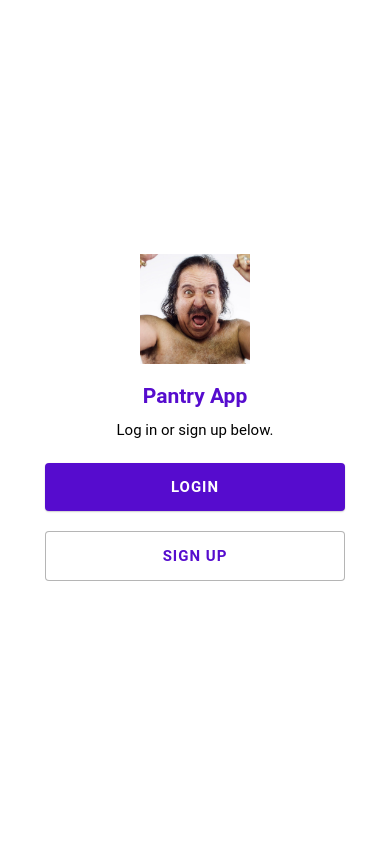
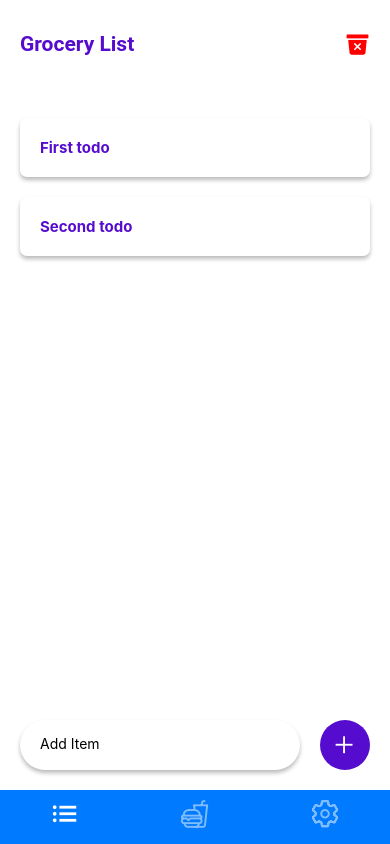
Before and after one commit to sanckh/PantryApp, a React Native app: screen /Grocery in a window 390 px wide. Built offline with nearby package versions, Linux system fonts and the light colour scheme; what react-native-status-bar-height would draw is missing.

Commit message:
began working on grocerylist screen.

```diff
--- a/App.js
+++ b/App.js
@@ -7,6 +7,7 @@ import { createBottomTabNavigator } from '@react-navigation/bottom-tabs';
 import { createMaterialBottomTabNavigator } from '@react-navigation/material-bottom-tabs'
 import { theme } from './core/theme';
 import Ionicons from 'react-native-vector-icons/Ionicons'
+// import 'react-native-gesture-handler';
 
 
 
@@ -76,7 +77,7 @@ export default function App() {
     <Provider theme={theme}>
         <NavigationContainer>
         <Stack.Navigator
-        initialRouteName = "StartScreen"
+        initialRouteName = "Home"
         screenOptions = {{
           headerShown: false,
         }}
--- a/core/theme.js
+++ b/core/theme.js
@@ -8,5 +8,6 @@ export const theme = {
     primary: '#560CCE',
     secondary: '#414757',
     error: '#f13a59',
+    white: "#fff"
   },
 }
--- a/navigation/screens/GroceryList.js
+++ b/navigation/screens/GroceryList.js
@@ -1,27 +1,117 @@
-import {StyleSheet, Text, View, ScrollView } from 'react-native';
+import React from 'react';
+import {StyleSheet, Text, View, ScrollView, SafeAreaView, TextInput, TouchableOpacity, FlatList } from 'react-native';
+import { theme } from '../../core/theme';
+import Header from '../../components/Header';
+import Ionicons from 'react-native-vector-icons/Ionicons'
 
 
-export default function GroceryList() {
+const GroceryList = () => {
     //state can go here
+    const [todos, setTodos] = React.useState([
+        {id:1, task:"First todo", completed: true},
+        {id:2, task:"Second todo", completed: true},
+    ]);
+
+const ListItem = ({todo}) => {
+    return (
+        <View style = {styles.listItem}>
+            <View>
+                <Text style = {{fontWeight: 'bold', fontSize: 15, color: theme.colors.primary}}>
+                    {todo?.task}
+                </Text>
+            </View>
+        </View>
+    )
+}
 
     return(
-        //UI and Implement Logic
-        <View style = {styles.container}>
-             {/* Scroll View when list gets longer than page */}
-             <ScrollView>
-                <View style={{ flex: 1, alignItems: 'center', justifyContent: 'center' }}>
-                    <Text>Grocery List</Text>
-                </View>
-             </ScrollView>
+<SafeAreaView style ={{flex: 1, backgroundColor: theme.colors.white}}>
+    <View style = {styles.header}>
+        <Header>
+            Grocery List
+        </Header>
+        <Ionicons name="trash-bin" size = {25} color = 'red'/>
+    </View>
+    <FlatList
+    showsVerticalScrollIndicator = {false}
+    contentContainerStyle = {{padding: 20, paddingBottom: 100}}
+        data = {todos} renderItem ={({item}) => <ListItem todo ={item} />}
+    />
+    <View style = {styles.footer}>
+        <View style ={styles.inputContainer}>
+            <TextInput placeholder = "Add Item"/>
+        </View>
 
-        </View>
+        <TouchableOpacity>
+            <View style = {styles.iconContainer}>
+                <Ionicons name = "add" color= 'white' size = {30}/>
+            </View>
+        </TouchableOpacity>
+    </View>
+
+</SafeAreaView>
 
     );
 }
 
 const styles = StyleSheet.create({
-    container: {
-        flex: 1,
-        backgroundColor: '#E8EAED'
-    }
+header: {
+    padding: 20,
+    flexDirection: 'row',
+    alignItems: 'center',
+    justifyContent: 'space-between',
+},
+footer: {
+    position: 'absolute',
+    bottom: 0,
+    color: theme.colors.white,
+    width: '100%',
+    flexDirection: 'row',
+    alignItems: 'center',
+    paddingHorizontal: 20,
+},
+inputContainer: {
+    elevation: 40,
+    flex: 1,
+    height: 50,
+    marginVertical: 20,
+    marginRight: 20,
+    borderRadius: 30,
+    padding: 15,
+    paddingLeft: 20,
+    shadowColor: "#000",
+    shadowOffset: {
+	width: 0,
+	height: 3,
+    },
+    shadowOpacity: 0.27,
+    shadowRadius: 4.65,
+},
+iconContainer: {
+    height: 50,
+    width: 50,
+    backgroundColor: theme.colors.primary,
+    borderRadius: 25,
+    elevation: 40,
+    justifyContent: 'center',
+    alignItems: 'center',
+},
+listItem: {
+    padding: 20,
+    backgroundColor: theme.colors.white,
+    flexDirection: 'row',
+    elevation: 12,
+    borderRadius: 7,
+    marginVertical: 10,
+    shadowColor: "#000",
+    shadowOffset: {
+	width: 0,
+	height: 3,
+    },
+    shadowOpacity: 0.27,
+    shadowRadius: 4.65,
+  },
+
 })
+
+export default GroceryList;
--- a/package.json
+++ b/package.json
@@ -2,6 +2,7 @@
   "dependencies": {
     "@ionic/cli": "^6.19.1",
     "@ionic/react": "^6.1.4",
+    "@react-native-async-storage/async-storage": "^1.17.4",
     "@react-navigation/bottom-tabs": "^6.3.1",
     "@react-navigation/material-bottom-tabs": "^6.2.1",
     "@react-navigation/native": "^6.0.10",
@@ -12,6 +13,7 @@
     "react-dom": "17.0.2",
     "react-native": "0.68.1",
     "react-native-custom-navigation-tabs": "^3.0.1",
+    "react-native-gesture-handler": "~2.2.1",
     "react-native-paper": "^4.12.1",
     "react-native-safe-area-context": "4.2.4",
     "react-native-screens": "~3.11.1",
```
Also changed, not shown: 1 other file (tests, documents, lock files or other folders).
